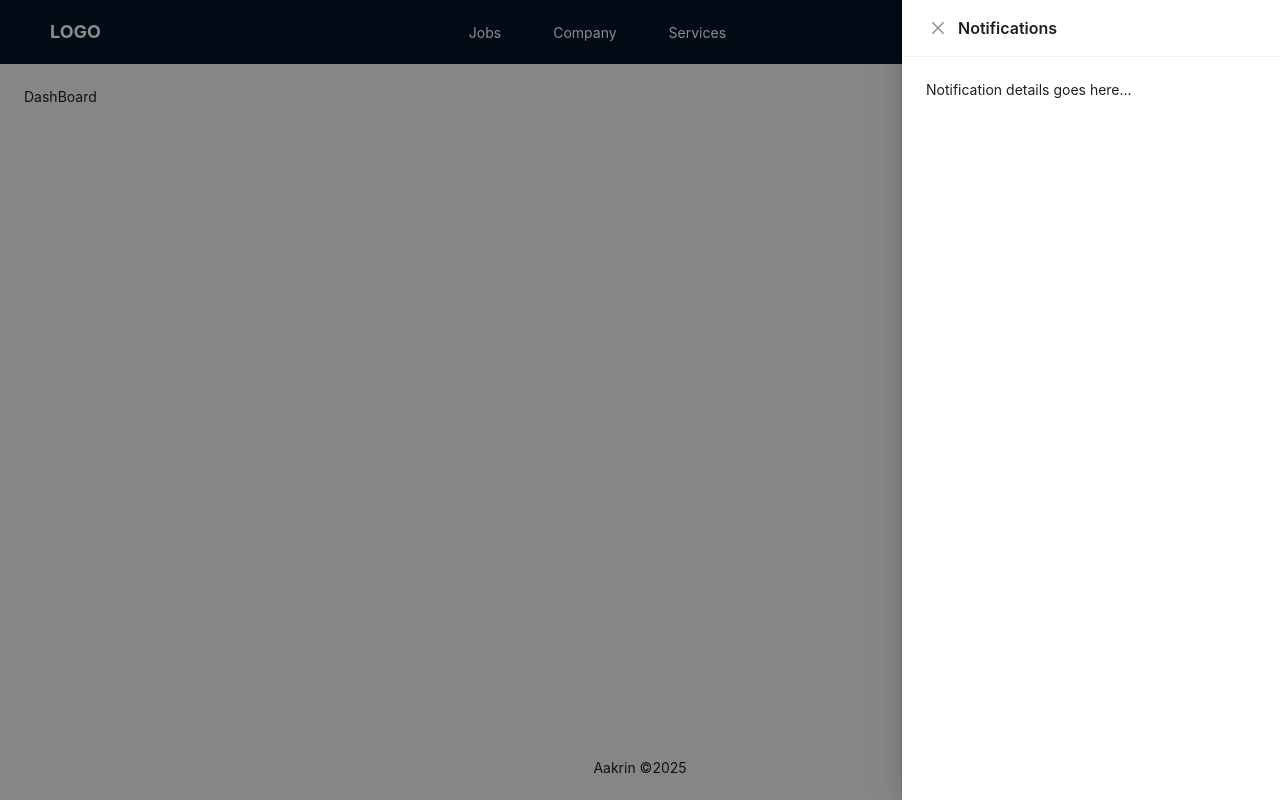
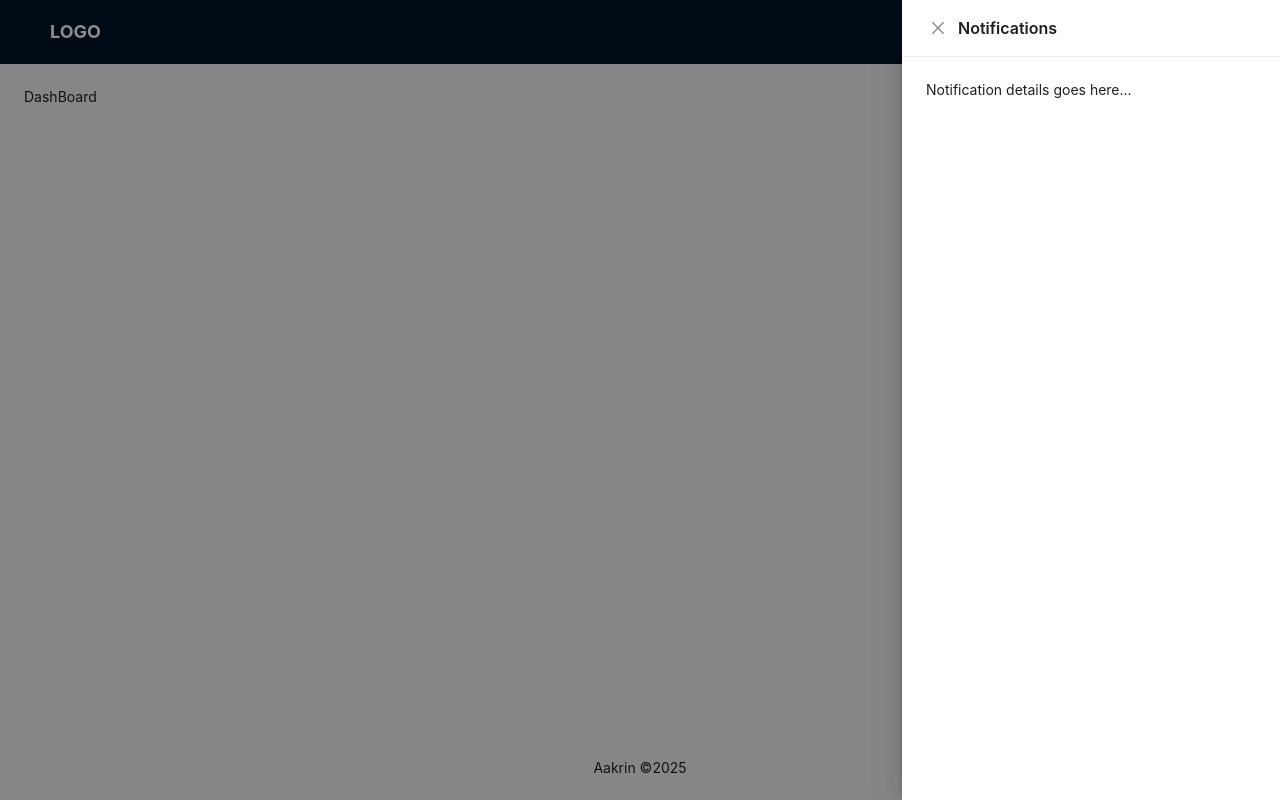
Before and after one commit to aakrinjayesh/job-portal, a React (Vite) app in the folder frontend/: page /dashboard in a window 1280 px wide. Both pictures are taken after a click on the button 1110 px from the left and 32 px from the top of the page. Built offline with nearby package versions, Linux system fonts and the light colour scheme.

Commit message:
fronted company layout

```diff
--- a/frontend/src/App.jsx
+++ b/frontend/src/App.jsx
@@ -29,6 +29,7 @@ import Settings from "./candidate/pages/Settings";
 import FAQ from "./candidate/pages/FAQ";
 import Signup from "./candidate/pages/Signup";
 import DashBoard from "./company/pages/DashBoard";
+import CompanyLayout from "./company/layout/CompanyLayout";
 
 function App() {
   return (
@@ -77,33 +78,33 @@ function App() {
         <Route
           path="/dashboard"
           element={
-            <MainLayout>
+            <CompanyLayout>
               <DashBoard />
-            </MainLayout>
+            </CompanyLayout>
           }
         />
         <Route
           path="/manage-jobs"
           element={
-            <MainLayout>
+            <CompanyLayout>
               <div>company jobs</div>
-            </MainLayout>
+            </CompanyLayout>
           }
         />
         <Route
           path="/candidates"
           element={
-            <MainLayout>
+            <CompanyLayout>
               <div>company candidates</div>
-            </MainLayout>
+            </CompanyLayout>
           }
         />
         <Route
           path="/company-settings"
           element={
-            <MainLayout>
+            <CompanyLayout>
               <div>company seetings</div>
-            </MainLayout>
+            </CompanyLayout>
           }
         />
       </Routes>
--- a/frontend/src/company/layout/CompanyLayout.jsx
+++ b/frontend/src/company/layout/CompanyLayout.jsx
@@ -1,7 +1,88 @@
-import React from "react";
+import React, { useState } from "react";
+import { Layout, Drawer, Button, Dropdown, Space } from "antd";
+import { BellOutlined } from "@ant-design/icons";
+import ProfileCustomButton from "../../candidate/components/Layout/ProfileCustomButton";
+import { useNavigate } from "react-router-dom";
 
-function CompanyLayout() {
-  return <div>CompanyLayout</div>;
+const { Header, Content, Footer } = Layout;
+
+function CompanyLayout({ children }) {
+  const [drawerVisible, setDrawerVisible] = useState(false);
+  const navigate = useNavigate();
+
+  // const dropdownItems = [
+  //   { key: "1", label: "Option 1" },
+  //   { key: "2", label: "Option 2" },
+  // ];
+
+  return (
+    <Layout style={{ height: "100vh" }}>
+      {/* Header */}
+      <Header
+        style={{
+          display: "flex",
+          alignItems: "center",
+          justifyContent: "space-between",
+          position: "sticky",
+        }}
+      >
+        <div
+          style={{
+            color: "white",
+            fontWeight: "bold",
+            fontSize: "18px",
+            cursor: "pointer",
+          }}
+          onClick={() => navigate("/dashboard")}
+        >
+          LOGO
+        </div>
+
+        <div style={{ display: "flex", gap: "20px" }}>
+          {/* <Dropdown menu={{ items: dropdownItems }} placement="bottom">
+            <Button type="text" style={{ color: "white" }}>
+              Jobs
+            </Button>
+          </Dropdown>
+          <Dropdown menu={{ items: dropdownItems }} placement="bottom">
+            <Button type="text" style={{ color: "white" }}>
+              Company
+            </Button>
+          </Dropdown>
+          <Dropdown menu={{ items: dropdownItems }} placement="bottom">
+            <Button type="text" style={{ color: "white" }}>
+              Services
+            </Button>
+          </Dropdown> */}
+        </div>
+
+        <div style={{ display: "flex", gap: "20px", alignItems: "center" }}>
+          <Button
+            type="text"
+            onClick={() => setDrawerVisible(true)}
+            icon={<BellOutlined style={{ fontSize: 20, color: "white" }} />}
+          />
+          <ProfileCustomButton />
+        </div>
+
+        <Drawer
+          title="Notifications"
+          placement="right"
+          onClose={() => setDrawerVisible(false)}
+          open={drawerVisible}
+        >
+          Notification details goes here...
+        </Drawer>
+      </Header>
+
+      {/* Page Content */}
+      <Content style={{ padding: "24px" }}>{children}</Content>
+
+      <Footer style={{ textAlign: "center" }}>
+        Aakrin ©{new Date().getFullYear()}
+      </Footer>
+    </Layout>
+  );
 }
 
 export default CompanyLayout;
```
